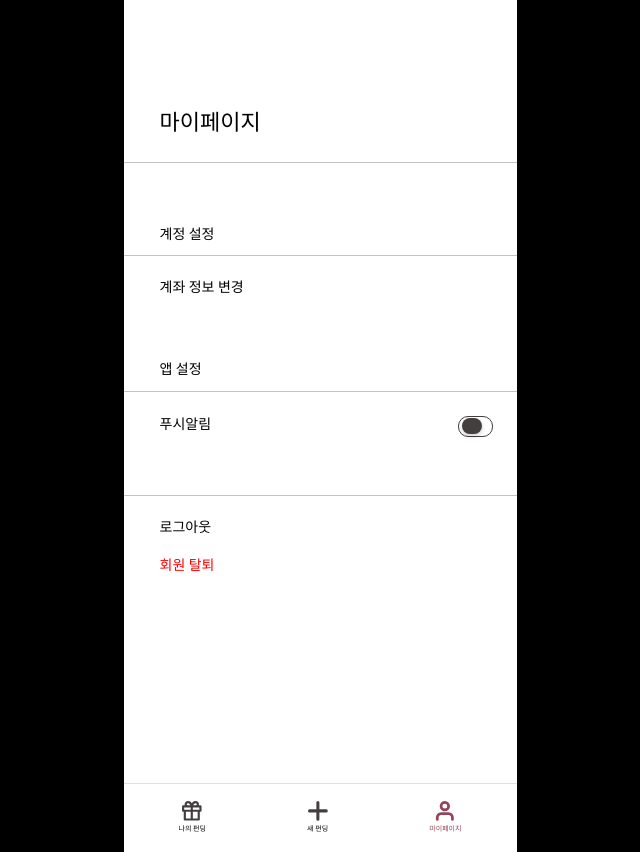
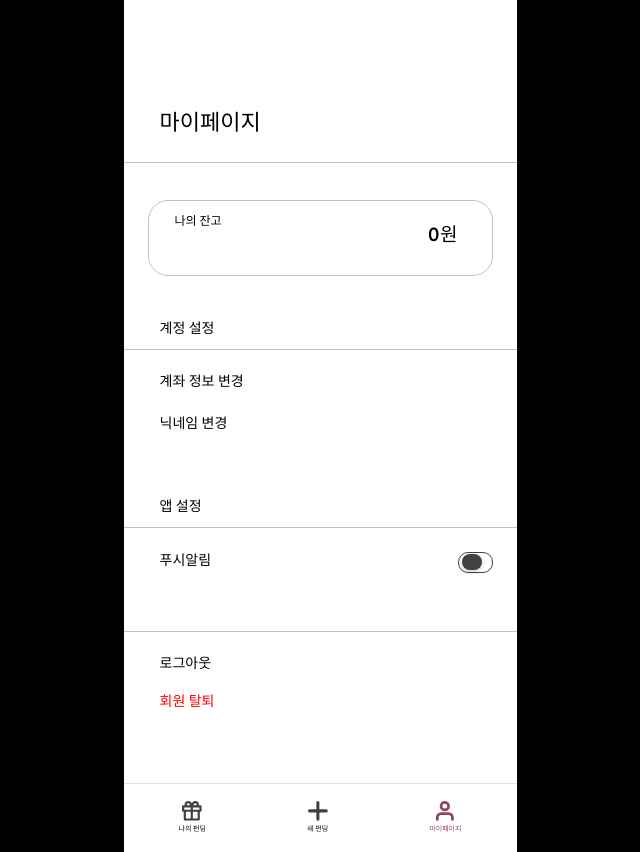
Before and after one commit to 2025-Demoday-4team/FE, a React (Vite) app: page /mypage in a window 1280 px wide. Shown: the whole page, without its empty margins (320-960 px from the left). Built offline with nearby package versions, Linux system fonts and the light colour scheme; no server answers; a web font is replaced by a local one.

Commit message:
fix:newfunding오류,토큰저장

```diff
--- a/src/assets/sass/section/mypage/mypage.scss
+++ b/src/assets/sass/section/mypage/mypage.scss
@@ -13,12 +13,45 @@
     }
 
     .main {
-        margin-top: 64px;
+        margin-top: 37px;
 
-        p {
+        .bank_balance {
+            width: 345px;
+            height: 76px;
+            border-radius: 20px;
+            box-sizing: border-box;
+            border: 1px solid var(--gray01);
+            margin-left: 24px;
+            display: flex;
+            flex-direction: column;
+            padding: 14px 34px 26px 26px;
+            position: relative;
+
+            #my_balance {
+                font-size: 12px;
+                font-weight: 400;
+            }
+
+            #num {
+                font-size: 19px;
+                font-weight: 600;
+                position: absolute;
+                bottom: 26px;
+                right: 34px;
+            }
+        }
+
+        #p1,
+        #p2,
+        #logout,
+        #leave {
             font-size: 14px;
             margin-left: 36px;
-            cursor: pointer;
+
+        }
+
+        .top {
+            margin-top: 45px;
         }
 
         .top,
@@ -44,6 +77,7 @@
 
             #p2 {
                 margin-top: 24px;
+                cursor: pointer;
             }
         }
 
@@ -55,7 +89,8 @@
                 width: 100%;
                 justify-content: space-between;
                 align-items: center;
-                .toggle_switch{
+
+                .toggle_switch {
                     margin-right: 24px;
                     margin-top: 24px;
                 }
@@ -123,7 +158,11 @@
             padding: 18px 19px;
             box-sizing: border-box;
             border: 0.5px solid #C2C2C2;
-            #account_num{width: 100%;font-size: 19px;}
+
+            #account_num {
+                width: 100%;
+                font-size: 19px;
+            }
 
         }
 
--- a/src/components/login/Login.jsx
+++ b/src/components/login/Login.jsx
@@ -15,43 +15,55 @@ const Login = () => {
 
   const isFormValid = email.trim() && password.trim();
 
-  const handleLogin = async() => {
-    if(!isFormValid || isSubmitting) return;
+  const handleLogin = async () => {
+    if (!isFormValid || isSubmitting) return;
 
     setIsSubmitting(true);
     setServerError('');
 
     const payload = {
-      email : email.trim(),
+      email: email.trim(),
       password,
     };
 
-    try{
-      const res = await fetch("http://solserver.store/api/v1/auth/login",{
-        method:"POST",
-        headers:{"Content-Type" : "application/json"},
-        body:JSON.stringify(payload),
+    try {
+      const res = await fetch("http://solserver.store/api/v1/auth/login", {
+        method: "POST",
+        headers: { "Content-Type": "application/json" },
+        body: JSON.stringify(payload),
       });
 
       let dataText = "";
-      try{
+      try {
         dataText = await res.text();
-      } catch {}
+      } catch { }
 
-      if(!res.ok){
+      if (!res.ok) {
         let msg = "로그인에 실패했어요.";
-        try{
+        try {
           const json = JSON.parse(dataText);
-          msg = json?.message||msg;
-        } catch{
-          if(dataText) msg = dataText;
+          msg = json?.message || msg;
+        } catch {
+          if (dataText) msg = dataText;
         }
         throw new Error(msg);
       }
+//여기 수정함
+      try {
+        const json = JSON.parse(dataText);
+        const token = json.data?.accessToken || json.accessToken;
+
+        if (token) {
+          localStorage.setItem('accessToken', token);
+          console.log("로그인 성공! 토큰이 저장되었습니다.");
+        }
+      } catch (e) {
+        console.error("토큰 파싱 에러:", e);
+      }
 
       navigate("/");
-    } catch(err){
-      setServerError(err.message || "오류가 발생했어요.")
+    } catch (err) {
+      setServerError(err.message || "오류가 발생했어요.");
     } finally {
       setIsSubmitting(false);
     }
@@ -64,12 +76,12 @@ const Login = () => {
       <div className="middle">
         <img className="logo" src={Logo} alt="" />
         <div className="input_container">
-            <input type="text"  placeholder='이메일' value = {email} onChange={(e)=> setEmail(e.target.value)}/>
-            <input type="text" placeholder='비밀번호' value = {password} onChange={(e) => setPassword(e.target.value)}/>
+          <input type="text" placeholder='이메일' value={email} onChange={(e) => setEmail(e.target.value)} />
+          <input type="text" placeholder='비밀번호' value={password} onChange={(e) => setPassword(e.target.value)} />
         </div>
         <div className="button_container">
-            <button className='login_button' disabled={!isFormValid || isSubmitting} onClick={handleLogin}>로그인</button>
-            <button className='signup_button' onClick={() => navigate('/signup')}>회원가입하기</button>
+          <button className='login_button' disabled={!isFormValid || isSubmitting} onClick={handleLogin}>로그인</button>
+          <button className='signup_button' onClick={() => navigate('/signup')}>회원가입하기</button>
         </div>
       </div>
     </div>
--- a/src/components/mainhome/NewFunding.jsx
+++ b/src/components/mainhome/NewFunding.jsx
@@ -29,8 +29,8 @@ const NewFunding = () => {
         const formData = new FormData();
         formData.append('giftImage', imageFile);
         formData.append('title', title);
-        formData.append('targetAmount', targetAmount);
-        formData.append('deadlineAt', deadlineAt);
+        formData.append('targetAmount', Number(targetAmount));
+        formData.append('deadlineAt', `${deadlineAt}T00:00:00`);
 
         if (!isValid) {
             alert('모든 정보를 입력해주세요. (금액은 10,000원 이상부터 가능)');
--- a/src/components/mypage/MypageSetting.jsx
+++ b/src/components/mypage/MypageSetting.jsx
@@ -1,12 +1,35 @@
-import React, { useState } from 'react'
+import React, { useState,useEffect } from 'react'
 import Nav from '../Nav'
 import '../../assets/sass/section/mypage/mypage.scss'
 import { useNavigate } from 'react-router-dom'
 import '../../assets/sass/section/mypage/toggle.scss'
-
+import axios from 'axios'
 
 const Mypage = () => {
   const navigate = useNavigate();
+
+  const [balance, setBalance] = useState(0);
+  const [loading, setLoading] = useState(true);
+
+  useEffect(() => {
+    const fetchUserData = async () => {
+      try {
+        const response = await axios.get('http://solserver.store/api/v1/users/me', {
+          headers: {
+            'Authorization': `Bearer ${localStorage.getItem('accessToken')}` //로그인 토큰
+          }
+        });
+        const userData = response.data.data;
+        setBalance(userData.balance);
+        setLoading(false);
+      }
+      catch (error) {
+        console.error("잔고 불러오기 실패:", error);
+        setLoading(false);
+      }
+    };
+    fetchUserData();
+  }, [])
 
   const goBankAccount = () => {
     navigate('./account');
@@ -34,9 +57,14 @@ const Mypage = () => {
         <h1>마이페이지</h1>
       </div>
       <div className="main">
+        <div className="bank_balance">
+          <p id='my_balance'>나의 잔고</p>
+          <p id='num'>{loading ? "로딩 중..." : `${Number(balance).toLocaleString()}원`}</p>
+        </div>
         <div className="top">
-          <p id='p1' onClick={goNickname}>계정 설정</p>
+          <p id='p1'>계정 설정</p>
           <p id='p2' onClick={goBankAccount}>계좌 정보 변경</p>
+          <p id='p2' onClick={goNickname}>닉네임 변경</p>
         </div>
         <div className="mid">
           <p id='p1'>앱 설정</p>
--- a/vite.config.js
+++ b/vite.config.js
@@ -4,4 +4,9 @@ import svgr from "vite-plugin-svgr";
 
 export default defineConfig({
   plugins: [react(), svgr()],
+  server: {
+    proxy: {
+      '/api': 'https://solserver.store',
+    },
+  },
 });
```
